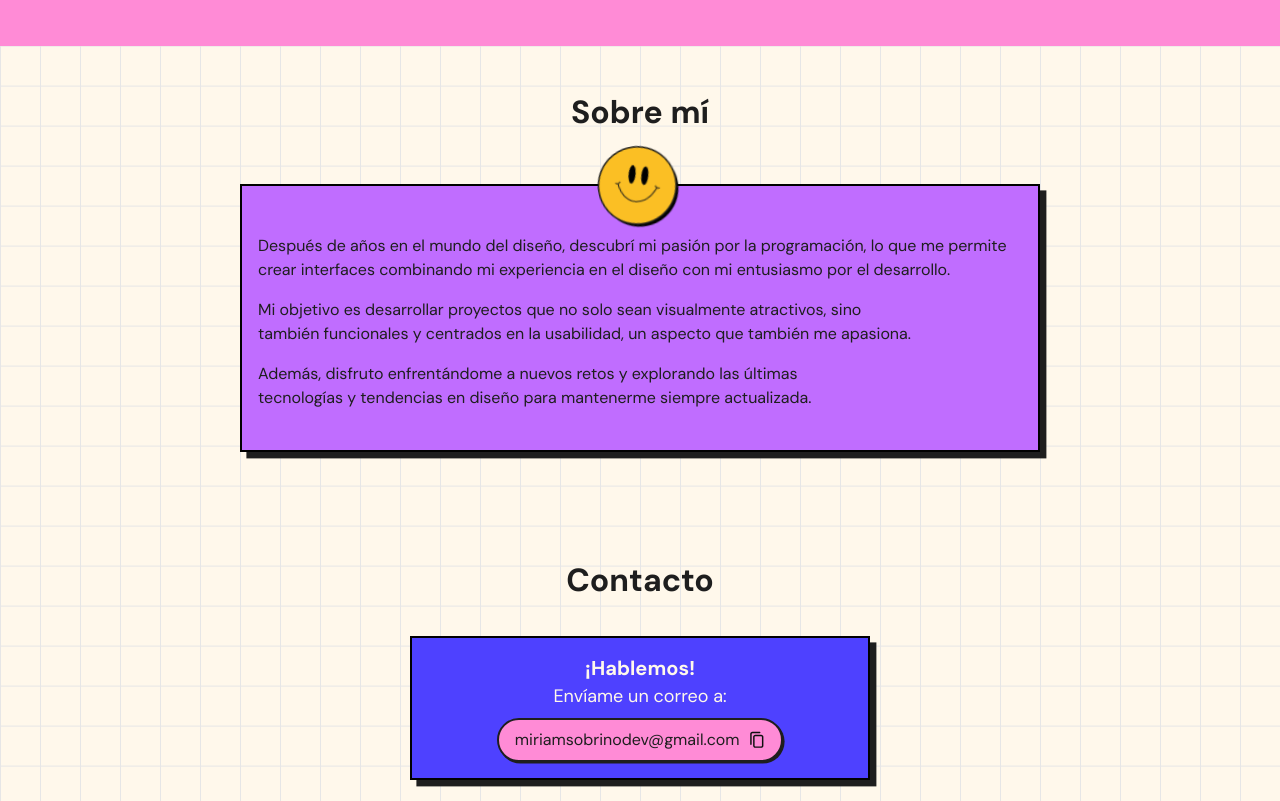
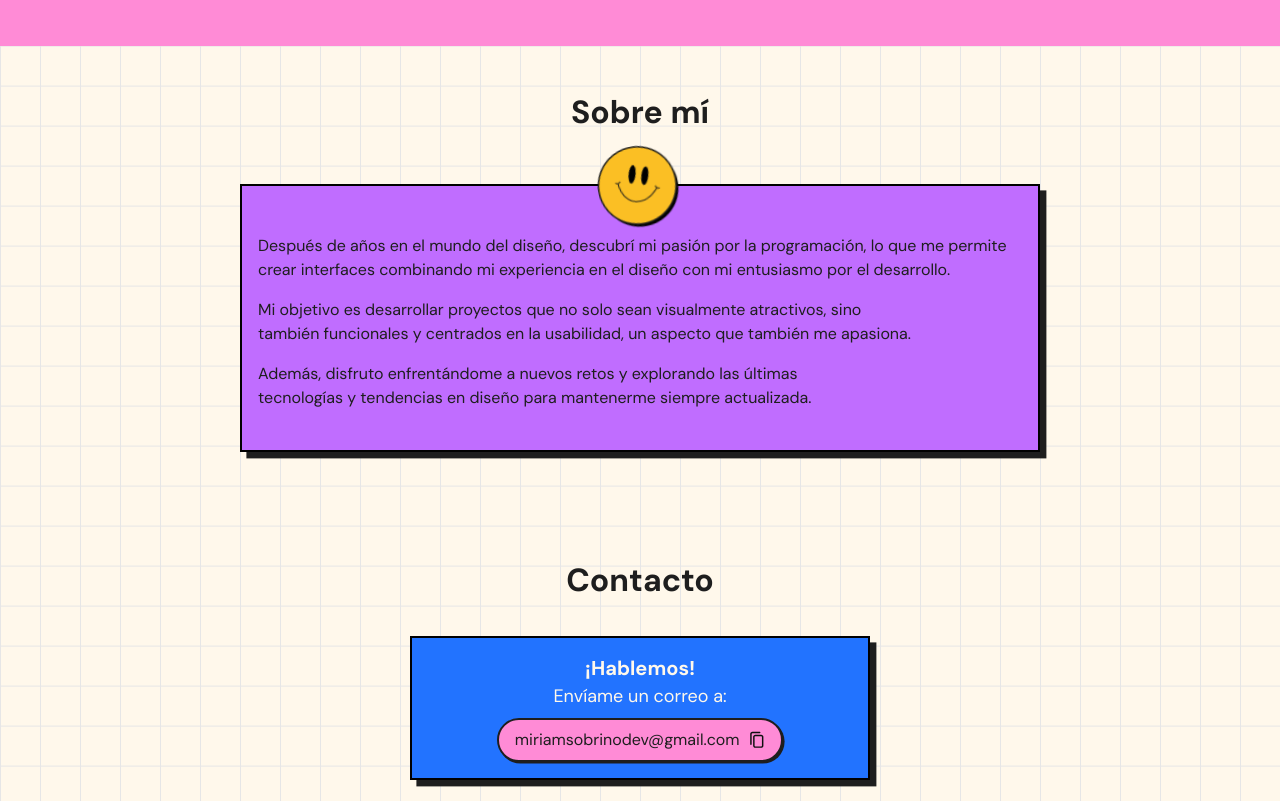
Before and after one commit to miriamsobrino/portfolio-miriam, an Astro site: page / in a window 1280 px wide. Shown: the part 864-1665 px from the top of the page. Built offline with nearby package versions, Linux system fonts and the light colour scheme; Astro itself is replaced by a stand-in of ours.

Commit message:
change blue color

```diff
--- a/src/styles/global.css
+++ b/src/styles/global.css
@@ -7,7 +7,7 @@
   --green: #45ff67;
   --pink: #ff8bd6;
   --orange: #ffd54c;
-  --blue: #4e41ff;
+  --blue: #2273ff;
   --violet: #c06dff;
 
 }
```
